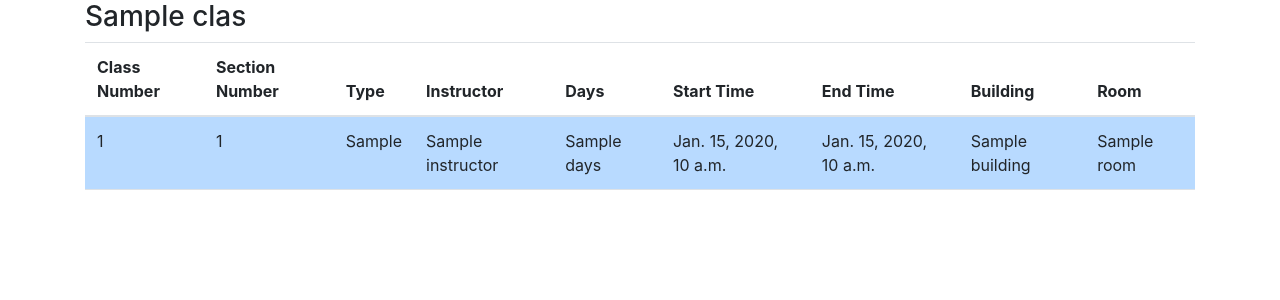
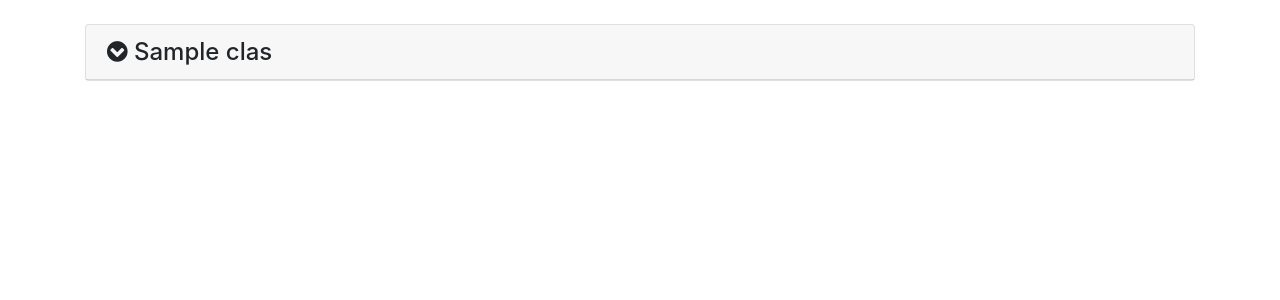
Before and after one commit to steelcowboy/dontpass, a Django app: template dontpass/pass_app/templates/pass_app/main.html in a window 1280 px wide. Shown: the part 56-356 px from the top of the page. Run offline with Django 3.2, Linux system fonts and the light colour scheme; the template is opened without the code that fills it: most values are stand-ins (such as "Sample title", 1, 10 or a date in 2020); parts of the project's set-up code (start-up, migrations or seed data) failed here and were passed over; some libraries are stand-ins or nearby versions.

Commit message:
A little better layout

```diff
--- a/dontpass/pass_app/templates/pass_app/main.html
+++ b/dontpass/pass_app/templates/pass_app/main.html
@@ -3,6 +3,9 @@
 
 <html>
   <head>
+    <!-- FontAwesome -->
+    <link rel="stylesheet" type="text/css" href="https://maxcdn.bootstrapcdn.com/font-awesome/4.7.0/css/font-awesome.min.css" />
+
     <!-- jQuery and Popper.js -->
     <script src="https://code.jquery.com/jquery-3.2.1.slim.min.js" integrity="sha384-KJ3o2DKtIkvYIK3UENzmM7KCkRr/rE9/Qpg6aAZGJwFDMVNA/GpGFF93hXpG5KkN" crossorigin="anonymous"></script>
     <script src="https://cdnjs.cloudflare.com/ajax/libs/popper.js/1.12.9/umd/popper.min.js" integrity="sha384-ApNbgh9B+Y1QKtv3Rn7W3mgPxhU9K/ScQsAP7hUibX39j7fakFPskvXusvfa0b4Q" crossorigin="anonymous"></script>
@@ -30,10 +33,26 @@
       </span>
     </nav>
 
+    <br>
+
     <div class="container">
       {% for class in classes %}
-      <h3>{{ class.name }}</h3>
+      <div class="card">
+        <!--<div class="card-header" id="{{class.name}}-header">-->
+          <!--<h3 class="mb-0">-->
+            <!--<button data-toggle="collapse" data-target="#collapse-{{class.name}}" href="#collapse-{{class.name}}" class="clickable btn btn-link">{{ class.name }}</button>-->
+          <!--</h3>-->
+        <!--</div>-->
+        <div class="card-header clickable btn" data-toggle="collapse" data-target="#collapse-{{class.name}}" href="#collapse-{{class.name}}" id="{{class.name}}-header">
+          <h4 class="mb-0 text-left">
+            <i class="fa fa-chevron-circle-down text-right"></i>
+            {{ class.name }}
+          </h4>
 
+        </div>
+      </div>
+
+      <div class="collapse" id="collapse-{{class.name}}">
       <table class="table table-striped">
         <thead>
           <th scope="col">Class Number</th>
@@ -97,6 +116,8 @@
               {% endfor %}
           </tbody>
       </table>
+      </div>
+      <br>
       {% endfor %}
     </div>
 
```
